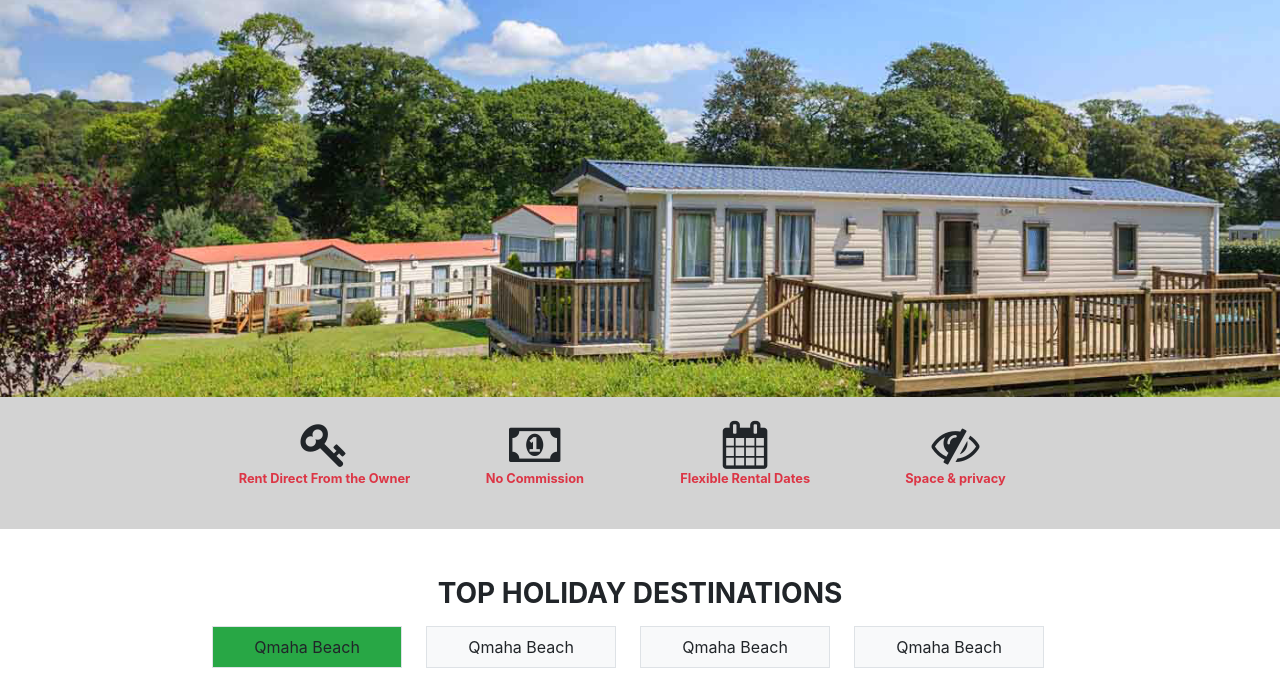
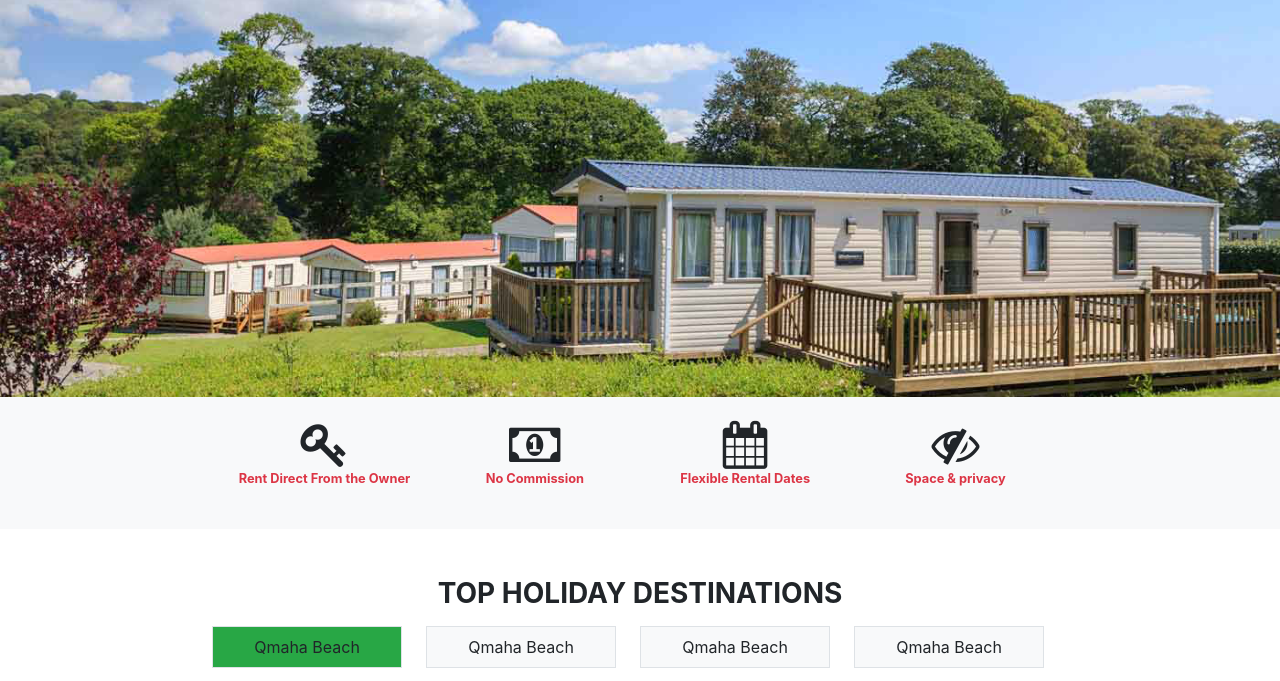
Before and after one commit to EaintMM/Web_Pre_Intern, a plain HTML site: page bootstrapassignment.html in a window 1280 px wide. Shown: the part 59-740 px from the top of the page. Drawn offline with nearby package versions, Linux system fonts and the light colour scheme.

Commit message:
changes on bootstrapassignment.html

```diff
--- a/bootstrapassignment.html
+++ b/bootstrapassignment.html
@@ -10,9 +10,7 @@
              font-family:Georgia, 'Times New Roman', Times, serif;
              font-weight: 600;
            }
-           #icon-sec{
-             background-color: lightgrey;
-           }
+
            .list{
              list-style-type: none;
              line-height: 2rem;
@@ -77,7 +75,7 @@
           </div>
         </div>
         <!-- icons section-->
-        <div class="container-fluid p-4 text-center" id="icon-sec">
+        <div class="container-fluid p-4 text-center bg-light" id="icon-sec">
           <div class="row" >
             <div class="col-2"></div>
             <div class="col-2">
```
